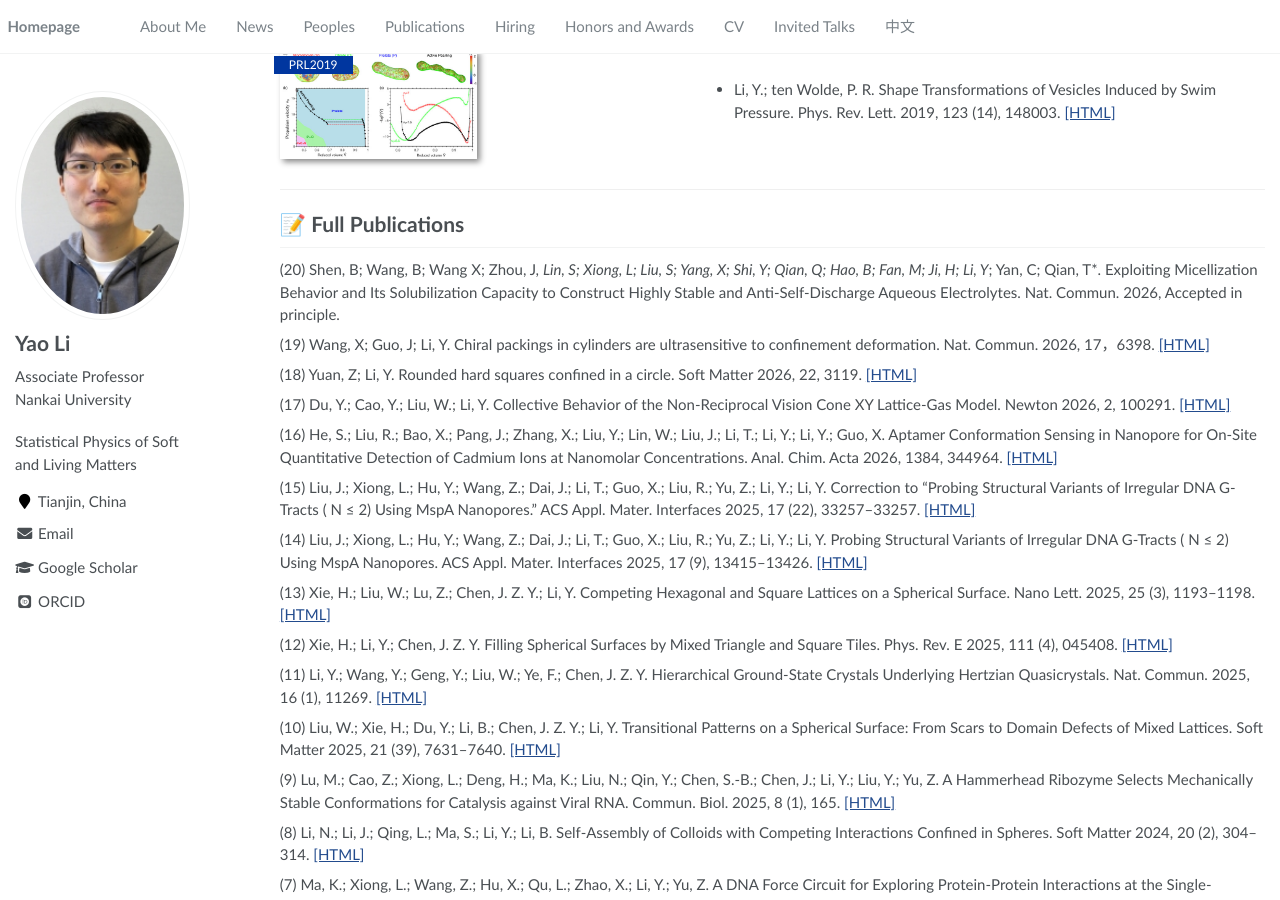
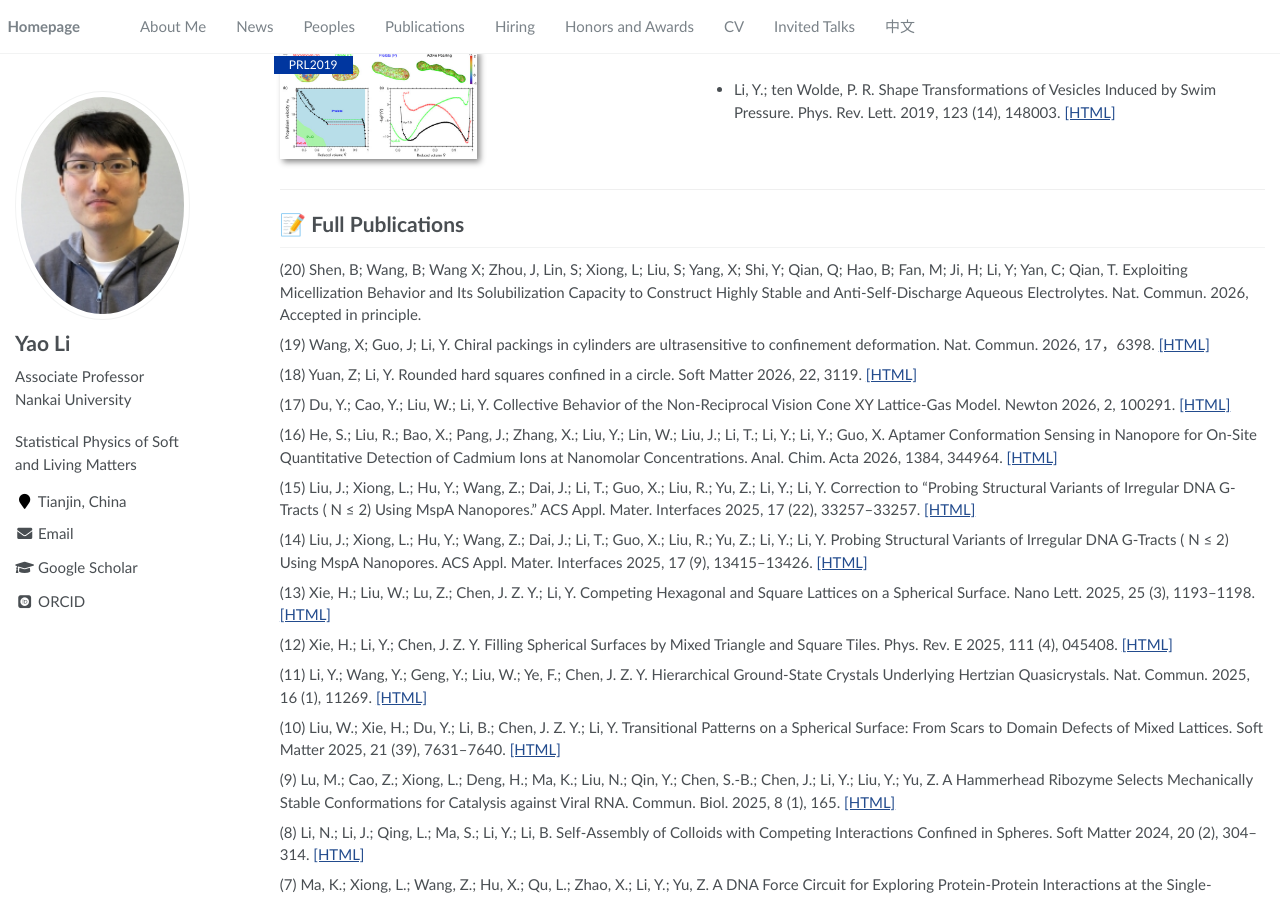
Before and after one commit to lliyao/lliyao.github.io, a Jekyll site: the page built from _pages/about.md, in a window 1280 px wide and 900 px high, scrolled down 2621 px. Built offline with Jekyll 4.4.1, drawn with Linux system fonts in a browser that asks for light colours; some web fonts are replaced.

```diff
--- a/_pages/about.md
+++ b/_pages/about.md
@@ -94,7 +94,7 @@ Applications will be reviewed on a rolling basis until the positions are filled.
 
 
 # 📝 Full Publications
-(20) Shen, B; Wang, B; Wang X; Zhou, J*, Lin, S; Xiong, L; Liu, S; Yang, X; Shi, Y; Qian, Q; Hao, B; Fan, M; Ji, H; Li, Y*; Yan, C; Qian, T*. Exploiting Micellization Behavior and Its Solubilization Capacity to Construct Highly Stable and Anti-Self-Discharge Aqueous Electrolytes. Nat. Commun. 2026, Accepted in principle.
+(20) Shen, B; Wang, B; Wang X; Zhou, J, Lin, S; Xiong, L; Liu, S; Yang, X; Shi, Y; Qian, Q; Hao, B; Fan, M; Ji, H; Li, Y; Yan, C; Qian, T. Exploiting Micellization Behavior and Its Solubilization Capacity to Construct Highly Stable and Anti-Self-Discharge Aqueous Electrolytes. Nat. Commun. 2026, Accepted in principle.
 
 (19) Wang, X; Guo, J; Li, Y. Chiral packings in cylinders are ultrasensitive to confinement deformation. Nat. Commun. 2026, 17，6398. [[HTML]](https://www.nature.com/articles/s41467-026-74709-2)
 
```
